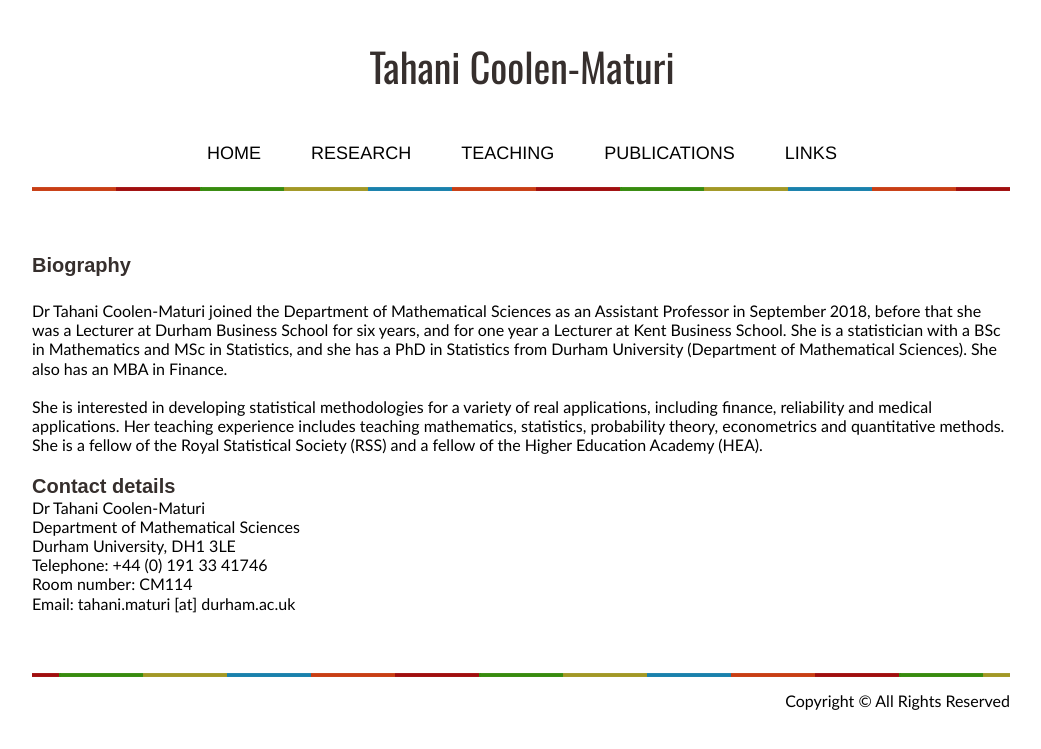
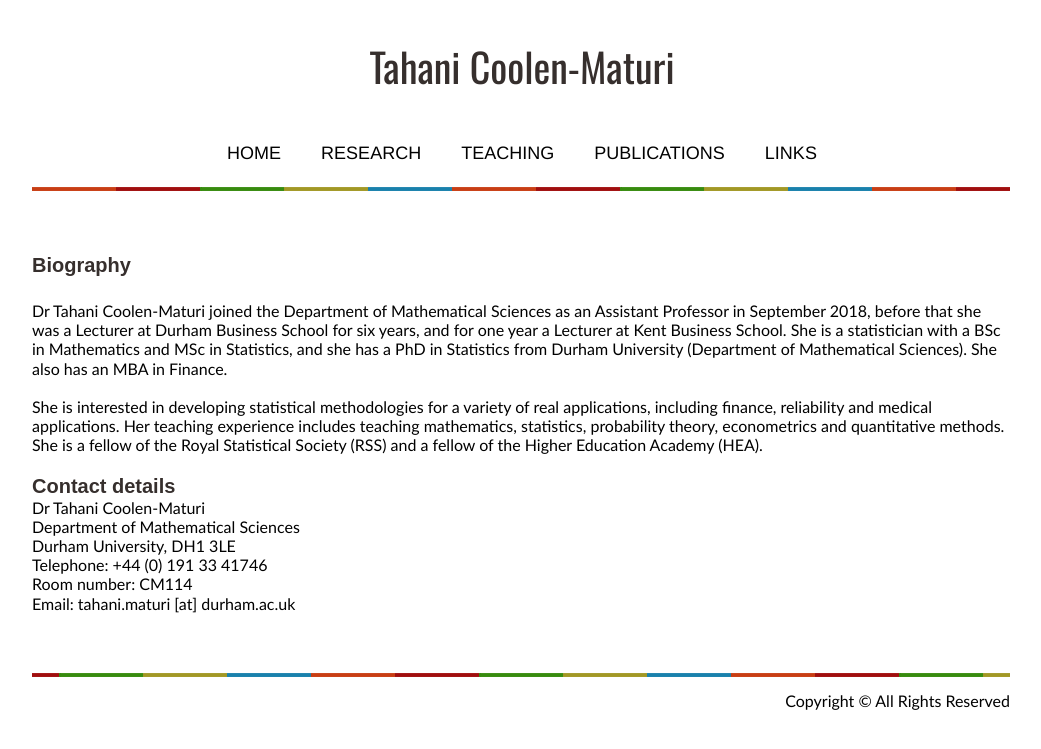
Before and after one commit to tmaturi/tmaturi8, a Jekyll site: the page built from index.md, in a window 1280 px wide. Shown: the top 749 px of the page, without its empty margins (119-1160 px from the left). Built offline with Jekyll 4.4.1, drawn with Linux system fonts in a browser that asks for light colours; our own code applies the rules of GitHub Pages for plain Markdown files.

Commit message:
Update default.html

```diff
--- a/_layouts/default.html
+++ b/_layouts/default.html
@@ -40,7 +40,7 @@
 
     li {
       color: rgba(54, 47, 45, 1);
-      padding: 10px;
+      padding: 5px;
     }
 
     /*
```
Also changed, not shown: other parts of _layouts/default.html (+1 -1 lines).
